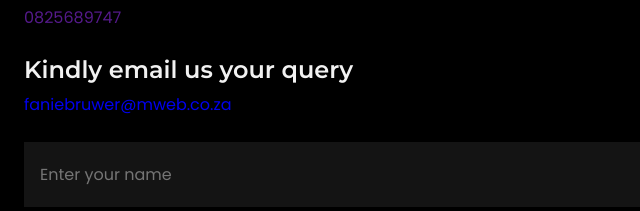
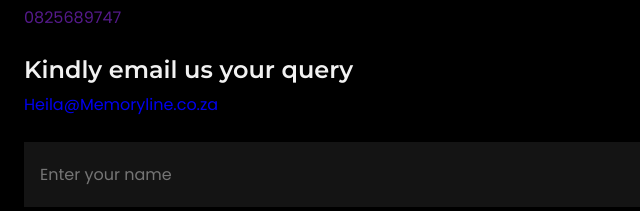
Before and after one commit to TJBEnecke/ATTHETONE, a plain HTML site: page index.html in a window 1280 px wide. Shown: the part 5889-6100 px from the top of the page, 0-640 px from the left. Drawn offline with nearby package versions, Linux system fonts and the light colour scheme; a script that the page names is missing.

Commit message:
Update index.html

```diff
--- a/index.html
+++ b/index.html
@@ -366,7 +366,7 @@ Convenient Accessibility:<br> Easy access to your Audio Guest allows you to reli
                  <h3 class="home__subtitle">
           Kindly email us your query
             </h3>
-            <a href="faniebruwer@mweb.co.za" >faniebruwer@mweb.co.za</a>
+            <a href="faniebruwer@mweb.co.za" >Heila@Memoryline.co.za</a>
 
 
             </span>
```
